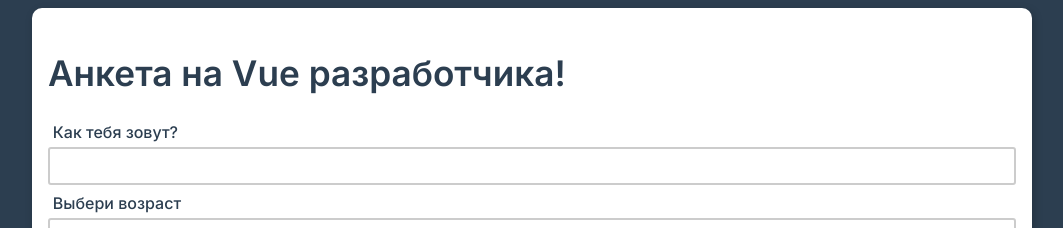
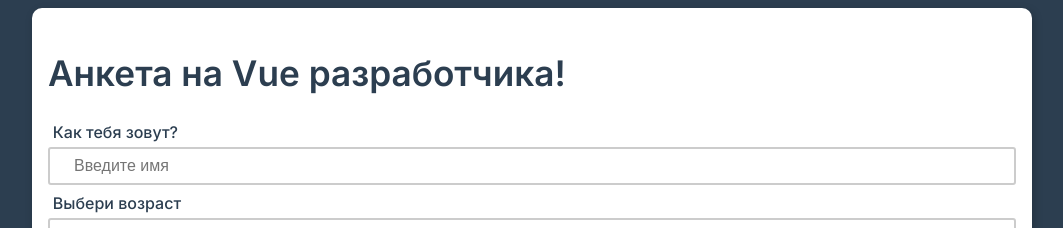
Before and after one commit to voloshchik/numerologic-vue, a Vue app: page / in a window 1280 px wide. Shown: the top 228 px of the page, without its empty margins (108-1171 px from the left). Built offline with nearby package versions, Linux system fonts and the light colour scheme.

Commit message:
7 custom input

```diff
--- a/src/App.vue
+++ b/src/App.vue
@@ -15,11 +15,19 @@
 
       <!-- <app-input placeholder="Введи имя" label="Как тебя зовут?"></app-input> -->
 
-      <div class="form-control" :class="{ invalid: error.name }">
+      <!-- <div class="form-control" :class="{ invalid: error.name }">
         <label for="name">Как тебя зовут?</label>
         <input v-model.trim="name" type="text" name="name" id="name" />
         <small v-if="error.name">{{ error.name }}</small>
-      </div>
+      </div> -->
+
+      <app-input
+        v-model="name"
+        placeholder="Введите имя"
+        label="Как тебя зовут?"
+        :error="errors.name"
+      >
+      </app-input>
 
       <div class="form-control">
         <label for="age">Выбери возраст</label>
@@ -78,7 +86,9 @@
 </template>
 
 <script>
+import AppInput from './AppInput'
 export default {
+  components: { AppInput },
   data() {
     return {
       name: '',
@@ -86,7 +96,7 @@ export default {
       city: 'nsk',
       relocate: null,
       skills: [],
-      error: {
+      errors: {
         name: null,
       },
     }
@@ -95,10 +105,10 @@ export default {
     formIsValid() {
       let isValid = true
       if (this.name.length === 0) {
-        this.error.name = 'Введите выше имя'
+        this.errors.name = 'Введите выше имя'
         isValid = false
       } else {
-        this.error.name = null
+        this.errors.name = null
       }
       return isValid
     },
@@ -114,6 +124,7 @@ export default {
       }
     },
   },
+  components: { AppInput },
 }
 </script>
 
--- a/src/AppInput.vue
+++ b/src/AppInput.vue
@@ -1,39 +1,38 @@
 <template>
-  <div class="form-control" :class="{invalid: error}">
+  <div class="form-control" :class="{ invalid: error }">
     <label :for="id">{{ label }}</label>
     <input
-        type="text"
-        :id="id"
-        :placeholder="placeholder"
-        :value="value"
-        @input="change"
-    >
+      type="text"
+      name="name"
+      :id="id"
+      :placeholder="placeholder"
+      :value="modelValue"
+      @input="change"
+    />
     <small v-if="error">{{ error }}</small>
   </div>
 </template>
 
 <script>
 export default {
-  emits: ['update:value'],
+  emits: ['update:modelValue'],
   props: {
-    value: String,
+    modelValue: String,
+    error: String,
+    label: String,
     placeholder: String,
-    label: String,
-    error: String
+  },
+  data() {
+    return {
+      id: 'input-' + Math.random(),
+    }
   },
   methods: {
     change(event) {
-      this.$emit('update:value', event.target.value)
-    }
+      this.$emit('update:modelValue', event.target.value)
+    },
   },
-  data() {
-    return {
-      id: 'input-' + Math.random()
-    }
-  }
 }
 </script>
 
-<style scoped>
-
-</style>
+<style></style>
```
